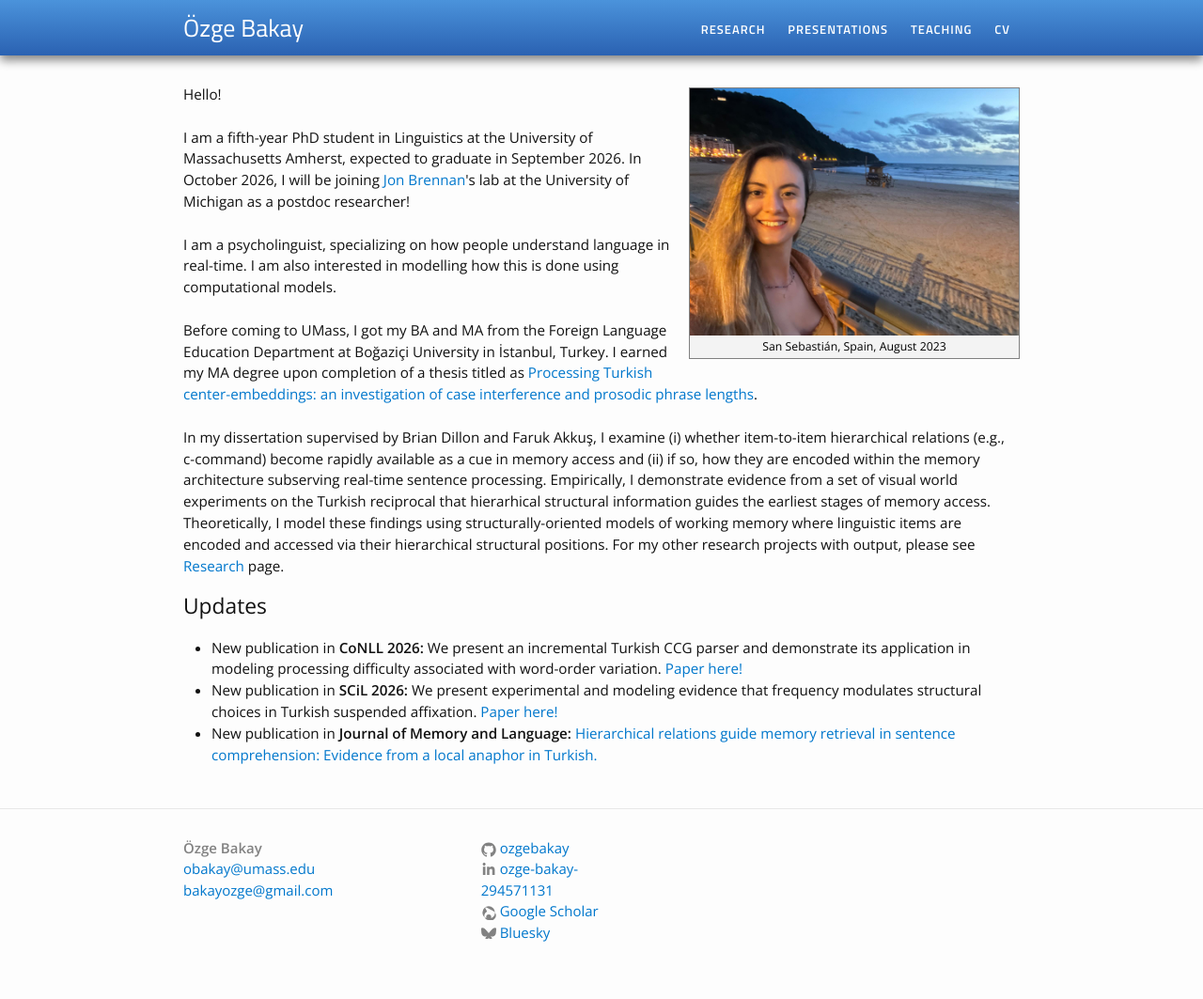
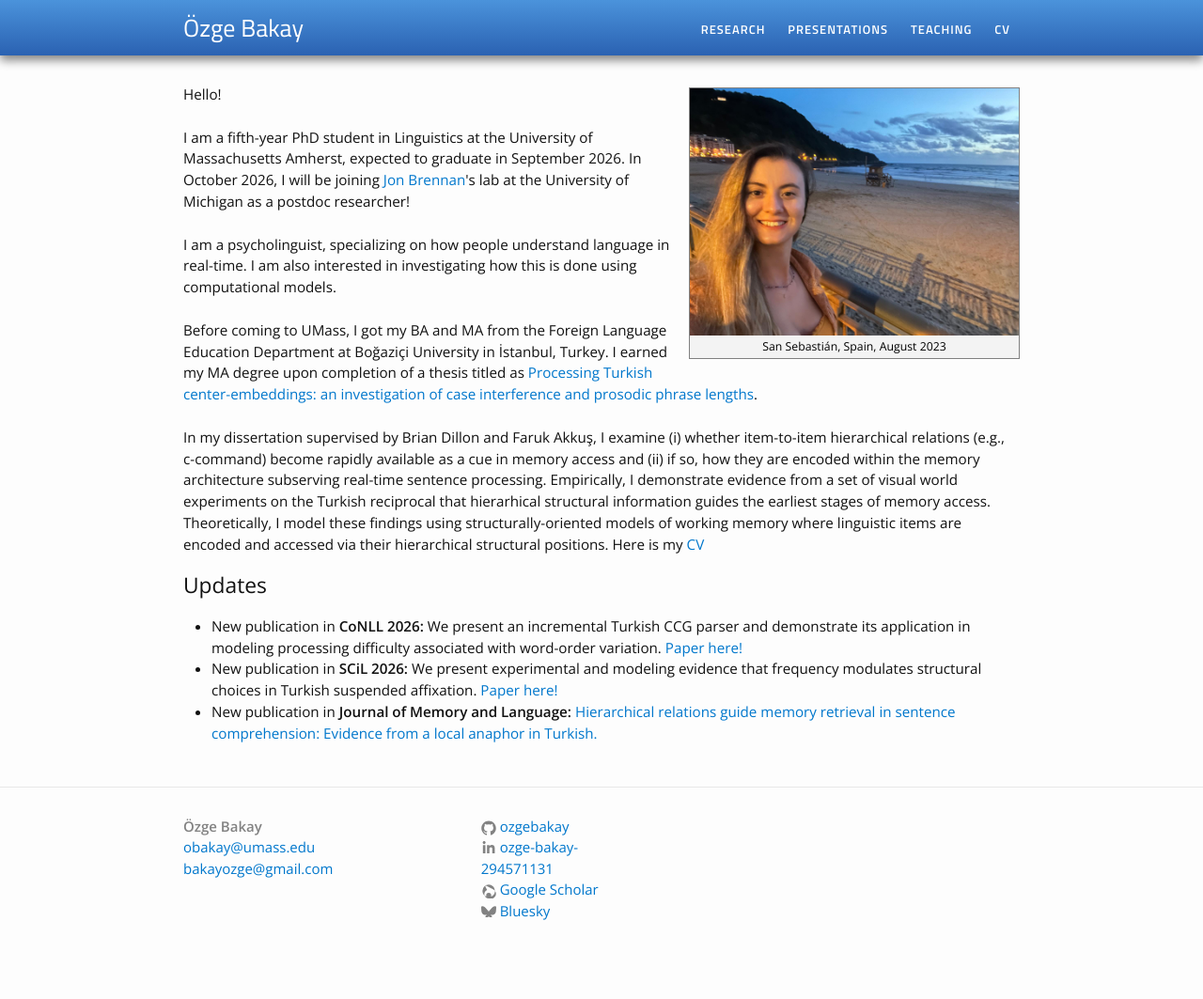
Before and after one commit to ozgebakay/ozgebakay.github.io, a Jekyll site: the page built from index.html, in a window 1280 px wide. Shown: the whole page at 94% size. Built offline with Jekyll 4.4.1, drawn with Linux system fonts in a browser that asks for light colours; after the commit the page ends 1040 px from its top, so only the background shows below that.

Commit message:
Update index.html

```diff
--- a/index.html
+++ b/index.html
@@ -10,13 +10,13 @@ layout: default
 
 I am a fifth-year PhD student in Linguistics at the University of Massachusetts Amherst, expected to graduate in September 2026. In October 2026, I will be joining <a href="https://jobrenn.gitlab.io" target="_blank">Jon Brennan</a>'s lab at the University of Michigan as a postdoc researcher! <br><br>
 
-I am a psycholinguist, specializing on how people understand language in real-time. I am also interested in modelling how this is done using computational models.<br><br>
+I am a psycholinguist, specializing on how people understand language in real-time. I am also interested in investigating how this is done using computational models.<br><br>
 
 Before coming to UMass, I got my BA and MA from the Foreign Language Education Department at Boğaziçi University in İstanbul, Turkey. I earned my MA degree upon completion of a thesis titled as <a href="https://drive.google.com/file/d/14g6h468X45LS5cQqZ8u38hscxFIGchVK/view" target="_blank">Processing Turkish center-embeddings: an investigation of case interference and prosodic phrase lengths</a>.<br><br>
 
 In my dissertation supervised by Brian Dillon and Faruk Akkuş, I examine (i) whether item-to-item hierarchical relations (e.g., c-command) become rapidly available as a cue in memory access and (ii) if so, how they are encoded within the memory architecture subserving real-time sentence processing. Empirically, I demonstrate evidence from a set of visual world experiments on the Turkish reciprocal that hierarhical structural information guides the earliest stages of memory access. Theoretically, I model these findings using structurally-oriented models of working memory where linguistic items are encoded and accessed via their hierarchical structural positions.
 
-For my other research projects with output, please see <a href="/research/">Research</a> page.</p>
+Here is my <a href="/CV/OzgeBakay_CV.pdf">CV</a></p>
 
 
 </div>
```
